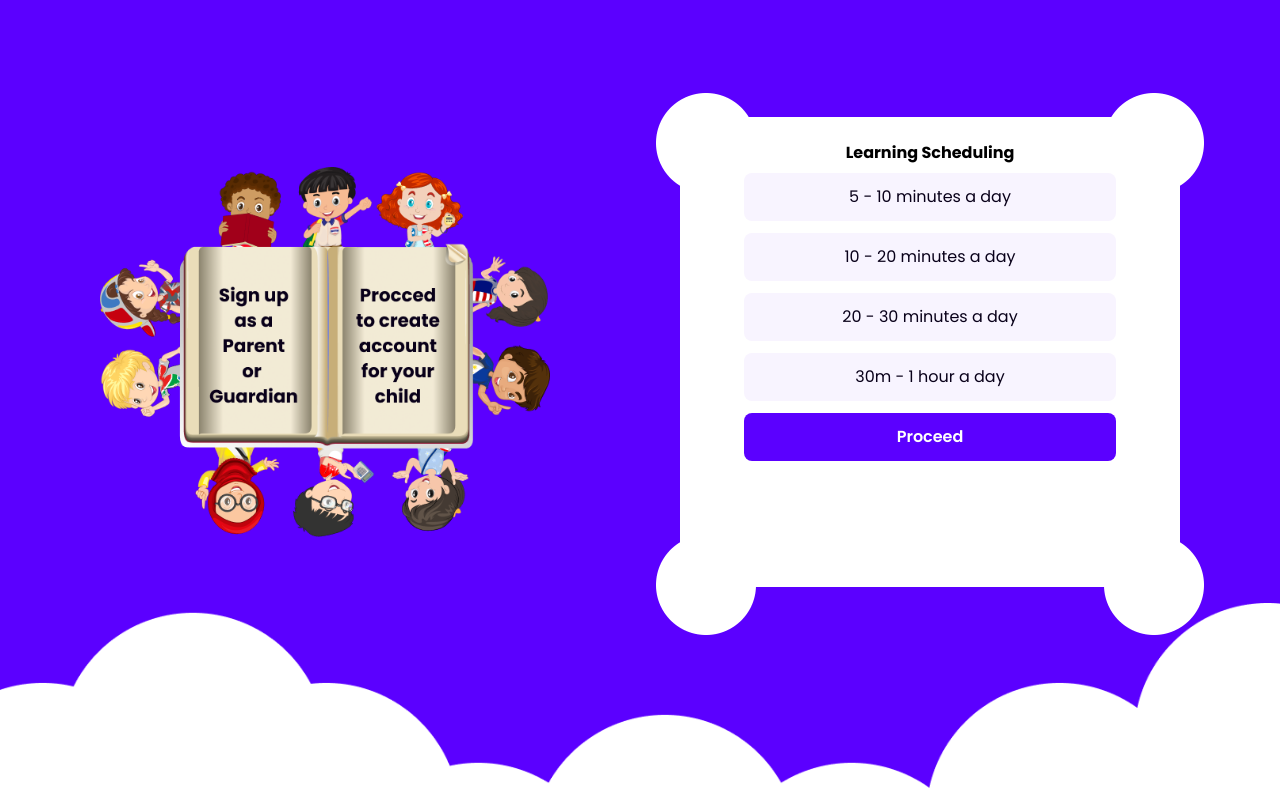
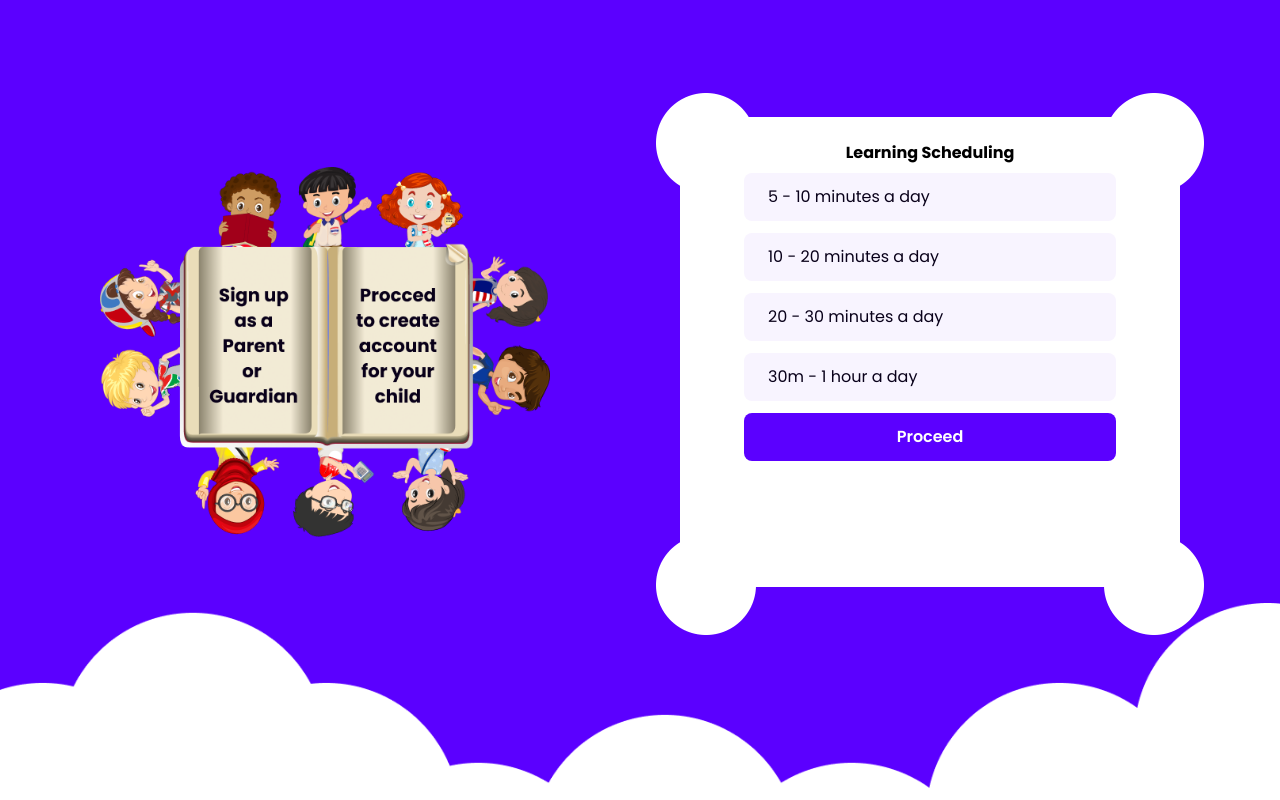
Before and after one commit to Learnsphere-Edu/learnsphere-frontend, a Next.js app: page /schedule in a window 1280 px wide. Built offline with nearby package versions, Linux system fonts and the light colour scheme; a web font is replaced by a local one.

Commit message:
update styles for child information

```diff
--- a/app/components/ScheduleForm.tsx
+++ b/app/components/ScheduleForm.tsx
@@ -46,7 +46,7 @@ export default function ScheduleForm () {
                 selectedScheduleOption === option
                   ? 'bg-[#5B00FF]  text-white'
                   : 'bg-[#F8F4FF]'
-              } w-full text-[#09001A] rounded-lg font-poppins font-normal py-3 px-6`}
+              } w-full text-[#09001A] rounded-lg font-poppins text-left font-normal py-3 px-6`}
               event={() => handleClick(option)}
             />
           ))}
```
